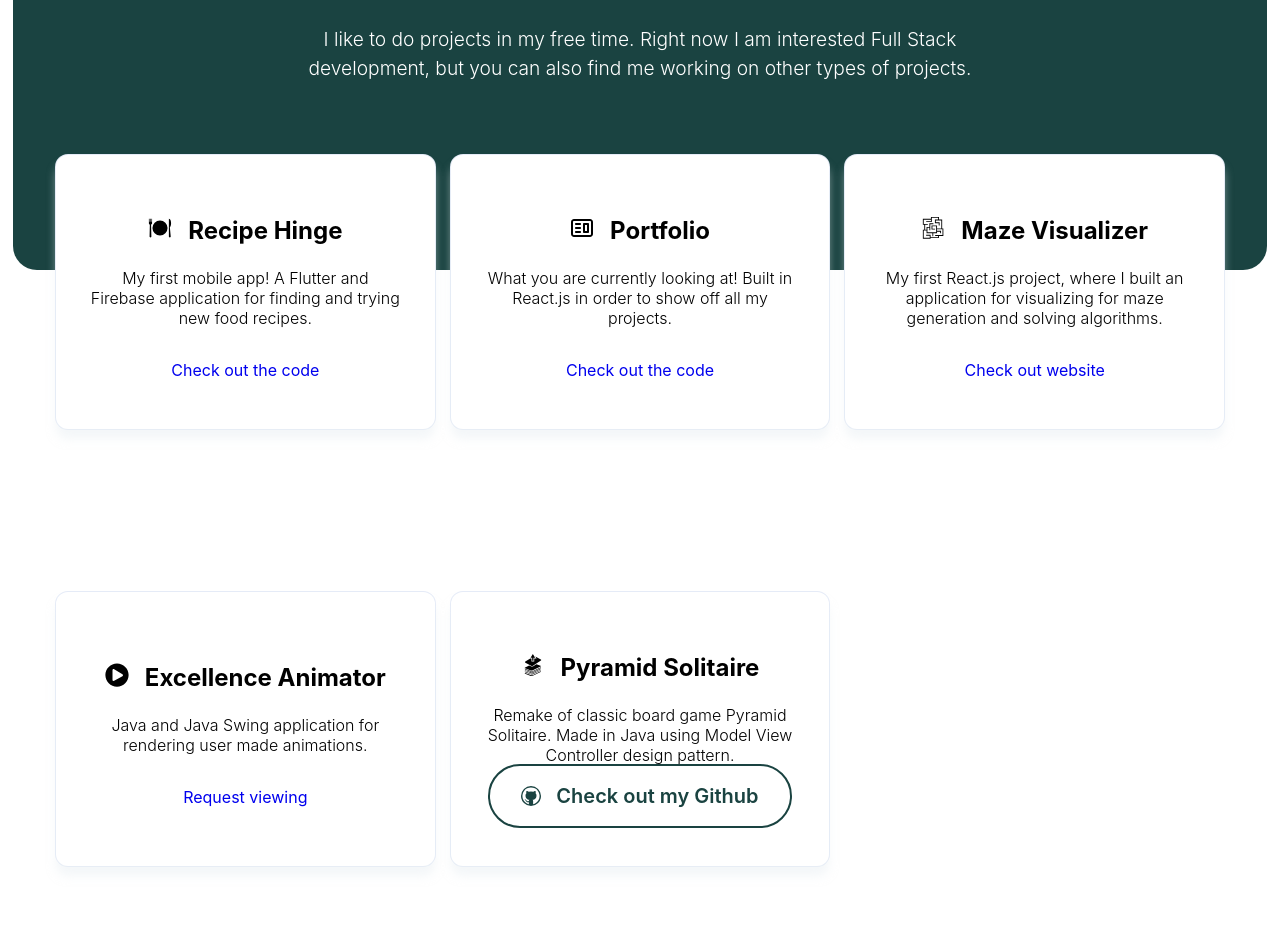
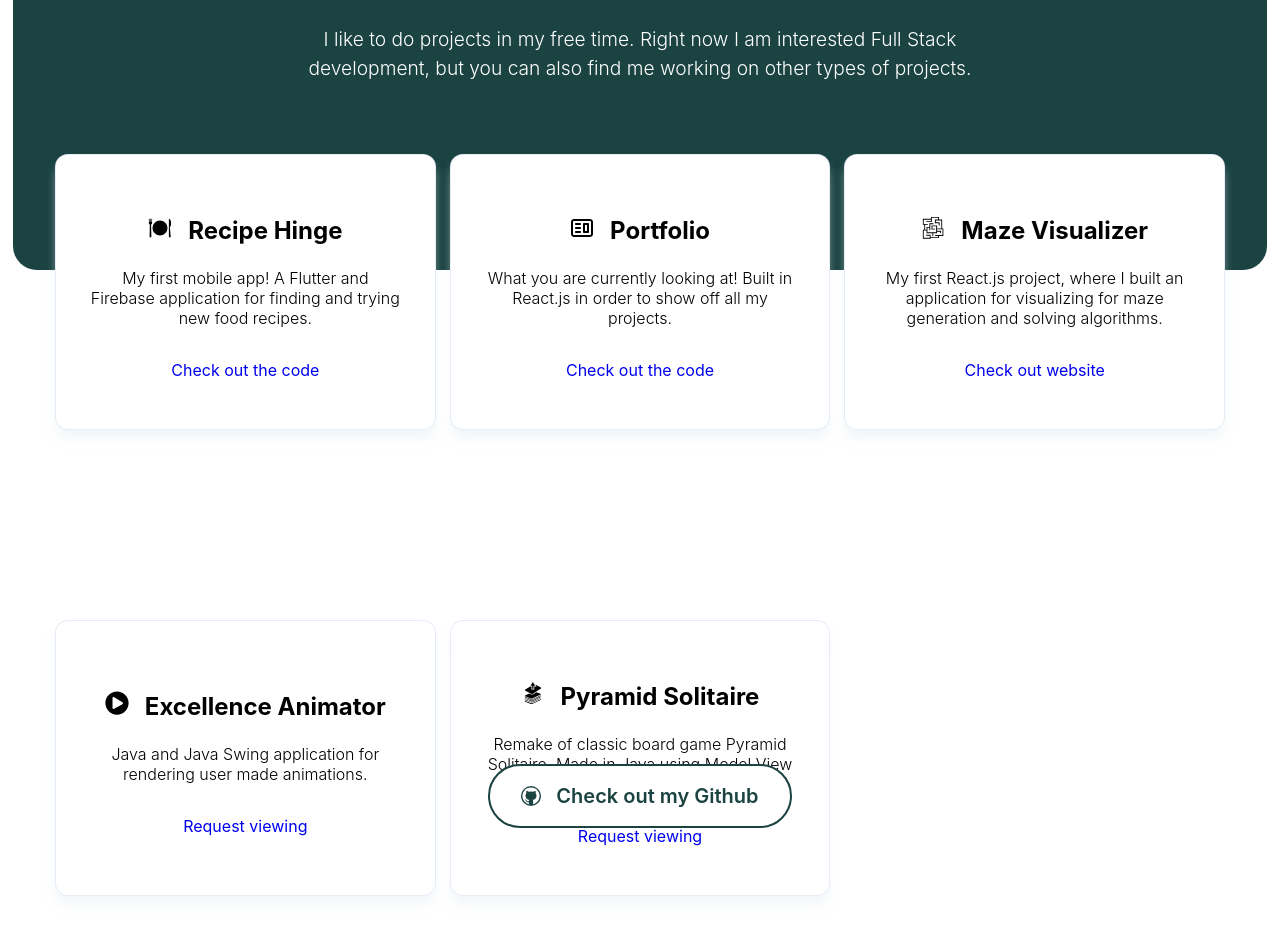
Before and after one commit to jhrudden/jhrudd.github.io, a React (Create React App) app: page / in a window 1280 px wide. Shown: the part 980-1909 px from the top of the page. Built offline with nearby package versions, Linux system fonts and the light colour scheme.

Commit message:
further-gap fixing

```diff
--- a/src/components/ProjectSection/ProjectElements.js
+++ b/src/components/ProjectSection/ProjectElements.js
@@ -80,6 +80,7 @@ export const CardWrapper = styled.div`
   display: grid;
   grid-template-columns: 1fr 1fr 1fr;
   grid-auto-rows: minmax(300px, auto) 100%;
+  row-gap: 5%;
   box-sizing: border-box;
   align-items: center;
   justify-items: center;
@@ -92,6 +93,7 @@ export const CardWrapper = styled.div`
   }
   @media screen and (max-width: 600px) {
     grid-template-columns: 1fr;
+    row-gap: 2.5%;
   }
 `;
 
```
